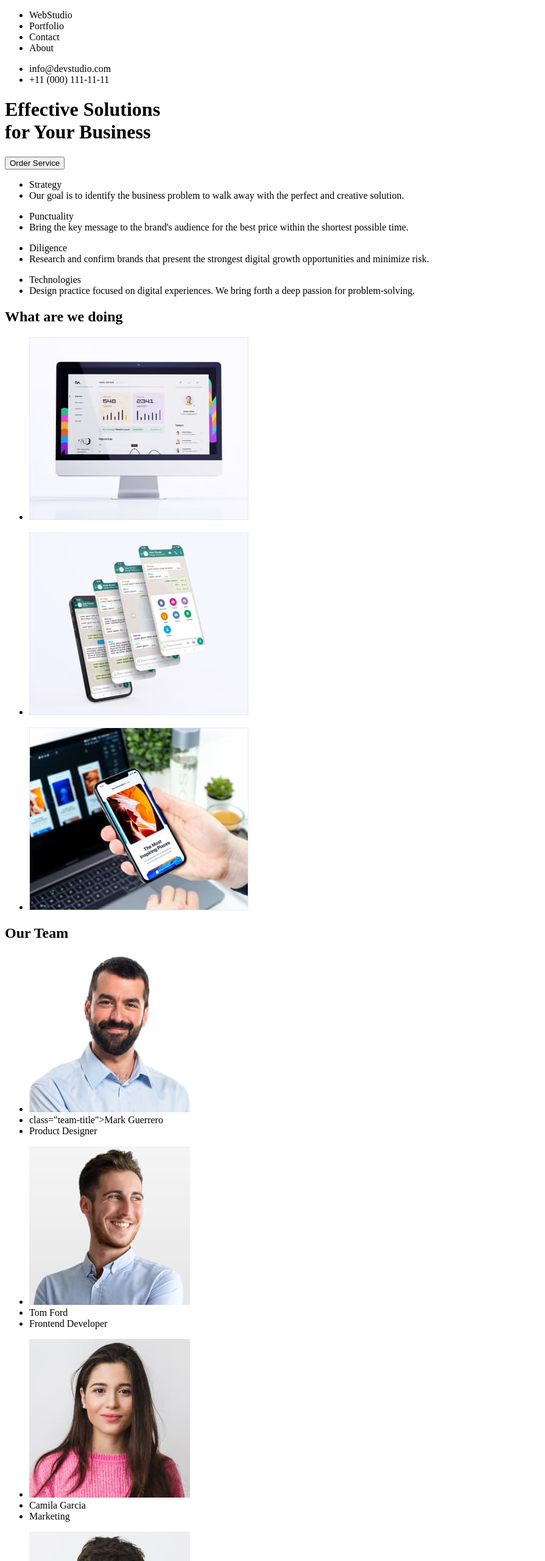
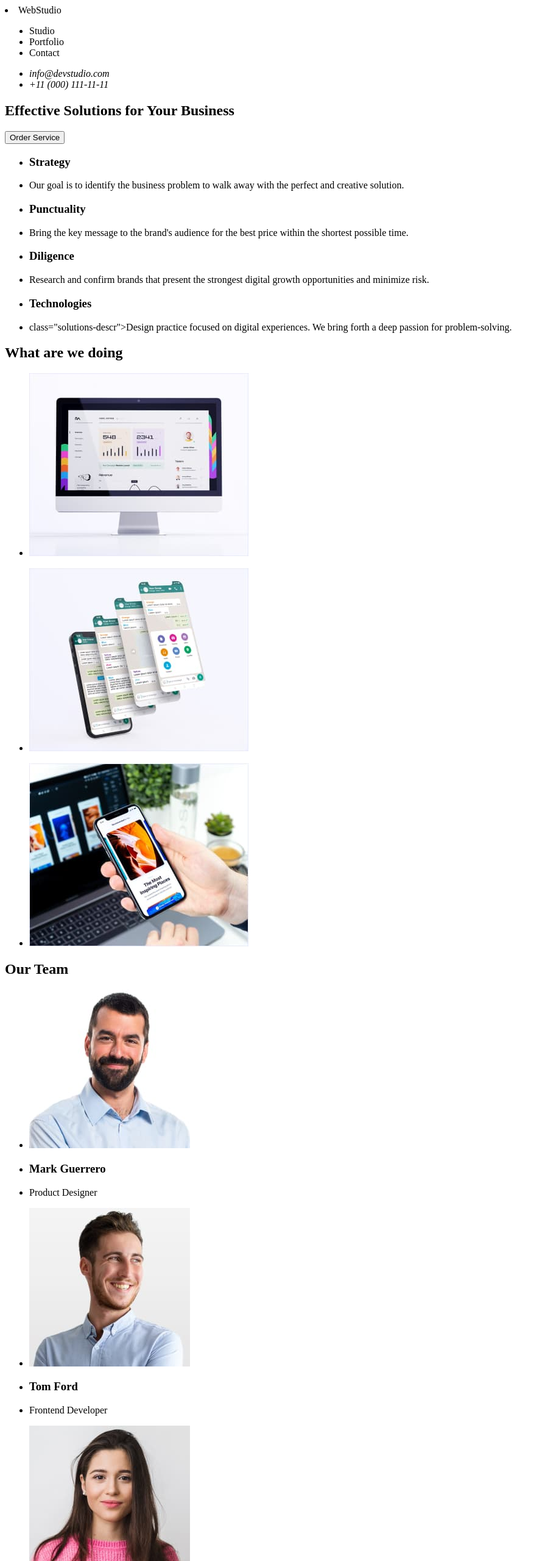
Before and after one commit to RosVor/goit-markup-hw-01, a plain HTML site: page index.html in a window 1280 px wide. Shown: the top 2560 px of the page at 61% size, without its empty margins (0-895 px from the left). Drawn offline with Linux system fonts and the light colour scheme.

Commit message:
Check GoIT 1
Rewrite by errors

```diff
--- a/index.html
+++ b/index.html
@@ -9,55 +9,59 @@
 <body>
   <header>
     <nav>
+      <li href="./index.html">WebStudio</li>
       <ul>
-        <li><span class="logo">Web</span>Studio</li>
-        <li>Portfolio</li>
-        <li>Contact</li>
-        <li>About</li>
+        <li href="">Studio</li>
+        <li href="">Portfolio</li>
+        <li href="">Contact</li>
       </ul>
     </nav>
-    <ul>
-        <li>info@devstudio.com</li>
-        <li>+11 (000) 111-11-11</li>
-    </ul>
+    <address>
+      <ul>
+        <li href="mailto:info@devstudio.com">info@devstudio.com</li>
+        <li href="tel:+110001111111">+11 (000) 111-11-11</li>
+      </ul>
+  </address>
   </header>
   <main>
-    <div>
-      <h1>Effective Solutions<br> for Your Business</h1>
+    <section>
+      <h1>Effective Solutions for Your Business</h1>
       <button type="button">Order Service</button>
-    </div>
+    </section>
 
     <section class="solutions-row">
       <ul class="team-item">
-        <li class="solutions-title">Strategy</li>
-        <li class="solutions-descr">Our goal is to identify the business
-          problem to walk away with the perfect and creative solution.</li>
+        <li><h3 class="solutions-title">Strategy</h3></li>
+        <li><p class="solutions-descr">Our goal is to identify the business
+          problem to walk away with the perfect and creative solution.</p></li>
       </ul>
 
       <ul class="team-item">
-        <li class="solutions-title">Punctuality</li>
-        <li class="solutions-descr">Bring the key message to the brand's audience for the best price within the shortest possible time.</li>
+        <li><h3 class="solutions-title">Punctuality</h3></li>
+        <li><p class="solutions-descr">Bring the key message to the brand's audience for the best price within the shortest possible time.</p></li>
       </ul>
 
       <ul class="team-item">
-        <li class="solutions-title">Diligence</li>
-        <li class="solutions-descr">Research and confirm brands that present the strongest digital growth opportunities and minimize risk.</li>
+        <li><h3 class="solutions-title">Diligence</h3></li>
+        <li><p class="solutions-descr">Research and confirm brands that present the strongest digital growth opportunities and minimize risk.</p></li>
       </ul>
 
       <ul class="team-item">
-        <li class="solutions-title">Technologies</li>
-        <li class="solutions-descr">Design practice focused on digital experiences. We bring forth a deep passion for problem-solving.</li>
+        <li><h3 class="solutions-title">Technologies</h3></li>
+        <li><p> class="solutions-descr">Design practice focused on digital experiences. We bring forth a deep passion for problem-solving.</p></li>
       </ul>
+    </section>
 
+    <section>
       <h2 class="sub-title">What are we doing</h2>
       <ul>
-        <li><img src="./img/Rectangle1.jpg" alt="monitor with analytics"></li>
+        <li><img src="./img/Rectangle1.jpg" alt="monitor with analytics" width = "360"></li>
     </ul>
       <ul>
-        <li><img src="./img/Rectangle2.jpg" alt="phone with chats"></li>
+        <li><img src="./img/Rectangle2.jpg" alt="phone with chats" width = "360"></li>
     </ul>
       <ul>
-        <li><img src="./img/Rectangle3.jpg" alt="phone with a site"></li>
+        <li><img src="./img/Rectangle3.jpg" alt="phone with a site" width = "360"></li>
     </ul>
     </section>
 
@@ -65,39 +69,63 @@
       <h2>Our Team</h2>
       <ul class="team-item">
 
-        <li><img src="./img/img1.jpg" alt="Product Designer Guerrero"></li>
-        <li> class="team-title">Mark Guerrero</li>
-        <li class="team-descr">Product Designer</li>
+        <li>
+          <img src="./img/img1.jpg" alt="Product Designer Guerrero" width = "264">
+        </li>
+        <li class="team-title">
+          <h3>Mark Guerrero</h3>
+        </li>
+        <li class="team-descr">
+          <p>Product Designer</p>
+        </li>
 
       </ul>
 
       <ul class="team-item">
 
-        <li><img src="./img/img2.jpg" alt="Frontend Developer Ford"></li>
-        <li class="team-title">Tom Ford</li>
-        <li class="team-descr">Frontend Developer</li>
+        <li>
+          <img src="./img/img2.jpg" alt="Frontend Developer Ford" width = "264">
+        </li>
+        <li class="team-title">
+          <h3>Tom Ford</h3>
+        </li>
+        <li class="team-descr">
+          <p>Frontend Developer</p>
+        </li>
 
       </ul>
 
       <ul class="team-item">
 
-        <li><img src="./img/img3.jpg" alt="Marketing Garcia"></li>
-        <li class="team-title">Camila Garcia</li>
-        <li class="team-descr">Marketing</li>
+        <li>
+          <img src="./img/img3.jpg" alt="Marketing Garcia" width = "264">
+        </li>
+        <li class="team-title">
+          <h3>Camila Garcia</h3>
+        </li>
+        <li class="team-descr">
+          <p>Marketing</p>
+        </li>
 
       </ul>
 
       <ul class="team-item">
 
-        <li><img src="./img/img4.jpg" alt="UI Designer Wilson"></li>
-        <li class="team-title">Daniel Wilson</li>
-        <li class="team-descr">UI Designer</li>
+        <li>
+          <img src="./img/img4.jpg" alt="UI Designer Wilson" width = "264">
+        </li>
+        <li class="team-title">
+          <h3>Daniel Wilson</h3>
+        </li>
+        <li class="team-descr">
+          <p>UI Designer</p>
+        </li>
 
     </ul>
     </section>
   </main>
   <footer>
-    <a><span class="logo">WEB</span>STUDIO</a>
+    <a href="./index.html">WebStudio</a>
     <p>Increase the flow of customers and sales for your business with digital marketing & growth solutions.</p>
   </footer>
 </body>
```
